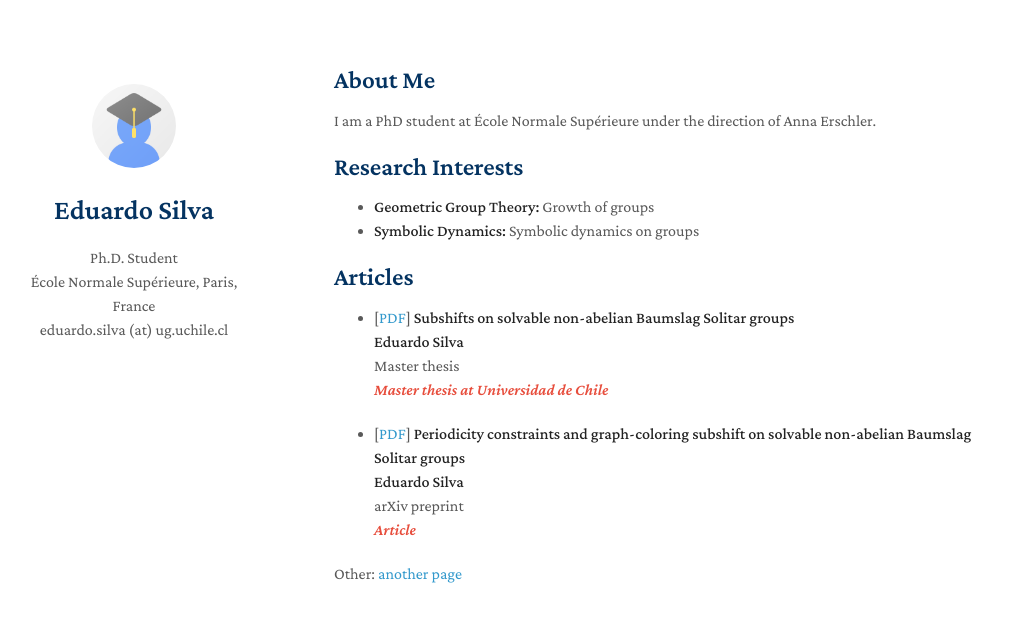
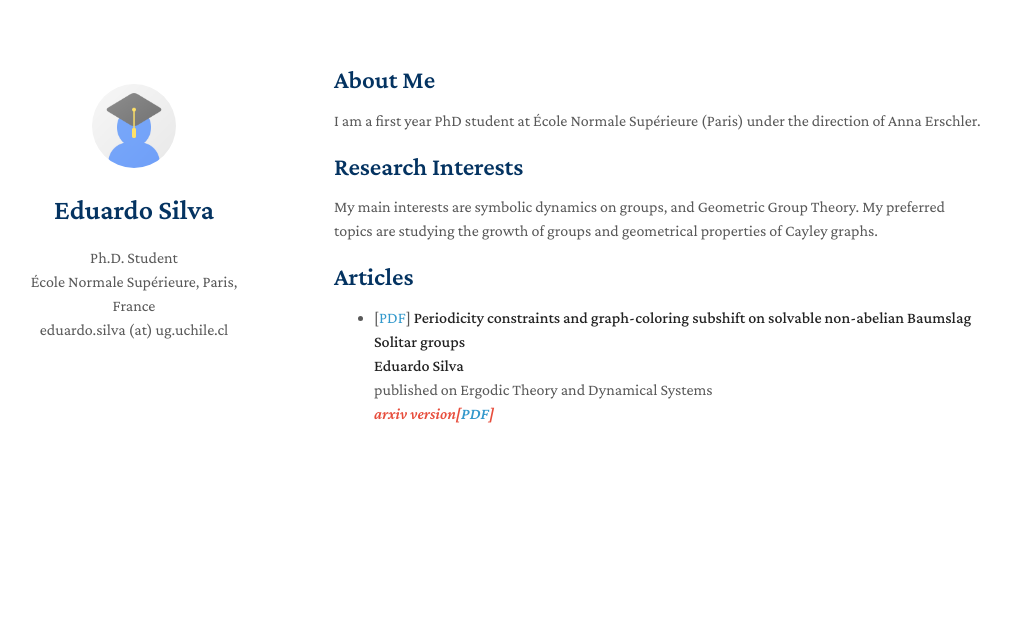
Before and after one commit to edoasd/esilvaa, a Jekyll site: the page built from index.md, in a window 1280 px wide. Shown: the top 622 px of the page, without its empty margins (136-1146 px from the left). Built offline with Jekyll 4.4.1, drawn with Linux system fonts in a browser that asks for light colours; nearby versions of some CDN libraries; a style sheet for code colours, icons or effects is not loaded.

Commit message:
Update index.md

```diff
--- a/index.md
+++ b/index.md
@@ -5,12 +5,11 @@ layout: homepage
 
 ## About Me
 
-I am a PhD student at École Normale Supérieure under the direction of Anna Erschler.
+I am a first year PhD student at École Normale Supérieure (Paris) under the direction of Anna Erschler.
 
 ## Research Interests
 
-- **Geometric Group Theory:** Growth of groups
-- **Symbolic Dynamics:** Symbolic dynamics on groups
+My main interests are symbolic dynamics on groups, and Geometric Group Theory. My preferred topics are studying the growth of groups and geometrical properties of Cayley graphs.
 
 <!--## News
 
@@ -21,7 +20,7 @@ I am a PhD student at École Normale Supérieure under the direction of Anna Ers
 -->
 
 ## Articles
-
+<!--##
  - [[PDF](http://repositorio.uchile.cl/handle/2250/176132)] **Subshifts on solvable non-abelian Baumslag Solitar groups**
   <br>
   **Eduardo Silva**
@@ -29,45 +28,14 @@ I am a PhD student at École Normale Supérieure under the direction of Anna Ers
   Master thesis
   <br>
    <strong><i style="color:#e74d3c">Master thesis at Universidad de Chile</i></strong>
-
--  [[PDF](https://arxiv.org/abs/2103.04414)] **Periodicity constraints and graph-coloring subshift on solvable non-abelian Baumslag Solitar groups**
+-->
+- [[PDF](https://www.cambridge.org/core/journals/ergodic-theory-and-dynamical-systems/article/abs/subshifts-and-colorings-on-ascending-hnnextensions-of-finitely-generated-abelian-groups/9AF26534D86D352BE3161B912365B18E)] **Periodicity constraints and graph-coloring subshift on solvable non-abelian Baumslag Solitar groups**
   <br>
   **Eduardo Silva**
   <br>
-  arXiv preprint
+published on Ergodic Theory and Dynamical Systems
   <br>
-  <strong><i style="color:#e74d3c">Article</i></strong>
-
-
-<!--
-- **Mnemonics Training: Multi-Class Incremental Learning without Forgetting**
-  <br>
-  **Yaoyao Liu**, Yuting Su, An-An Liu, Bernt Schiele, Qianru Sun
-  <br>
-  IEEE Conference on Computer Vision and Pattern Recognition. **CVPR 2020**.
-  <br>
-  [[PDF](https://arxiv.org/pdf/2002.10211.pdf)] [[Code](https://github.com/yaoyao-liu/mnemonics)] <strong><i style="color:#e74d3c">Oral Presentation</i></strong>
-
-- **Learning to Self-Train for Semi-Supervised Few-Shot Classification**
-  <br>
-  Xinzhe Li, Qianru Sun, **Yaoyao Liu**, Shibao Zheng, Qin Zhou, Tat-Seng Chua, Bernt Schiele
-  <br>
-  33rd Conference on Neural Information Processing Systems. **NeurIPS 2019**.
-  <br>
-  [[PDF](http://papers.nips.cc/paper/9216-learning-to-self-train-for-semi-supervised-few-shot-classification.pdf)] [[Code](https://github.com/xinzheli1217/learning-to-self-train)]
-
-- **Meta-Transfer Learning for Few-Shot Learning**
-  <br>
-  Qianru Sun\*, **Yaoyao Liu\***, Tat-Seng Chua, Bernt Schiele
-  <br>
-  IEEE Conference on Computer Vision and Pattern Recognition. **CVPR 2019**.
-  <br>
-  [[PDF](http://openaccess.thecvf.com/content_CVPR_2019/papers/Sun_Meta-Transfer_Learning_for_Few-Shot_Learning_CVPR_2019_paper.pdf)] [[Code](https://github.com/yaoyao-liu/meta-transfer-learning)] [[Project](https://mtl.yyliu.net/)]
-
-## Services
-
-- Co-organizer: [ACM MM Asia 2020](https://mmasia2020.org/).
-- Conference Reviewers: [NeurIPS 2020](https://neurips.cc/Conferences/2020), and [CVPR 2020](http://cvpr2020.thecvf.com/).
-- Journal Reviewers: [T-PAMI](https://ieeexplore.ieee.org/xpl/RecentIssue.jsp?punumber=34), and [IJCV](https://www.springer.com/journal/11263).
+  <strong><i style="color:#e74d3c">arxiv version[[PDF](https://arxiv.org/abs/2103.04414)] </i></strong>
+<!--##
+Other: [another page](./other.html)
 -->
-Other: [another page](./other.html)
```
